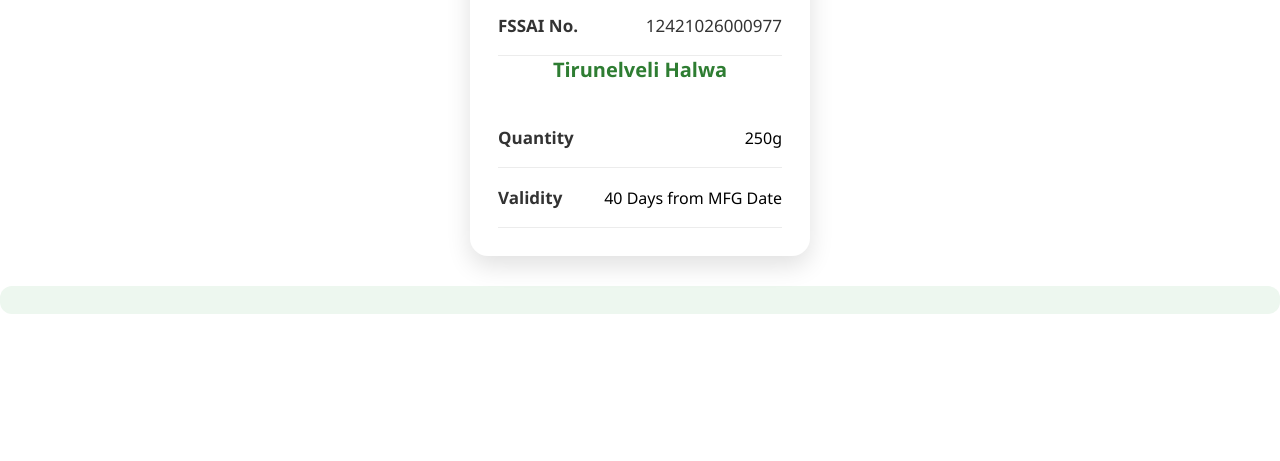
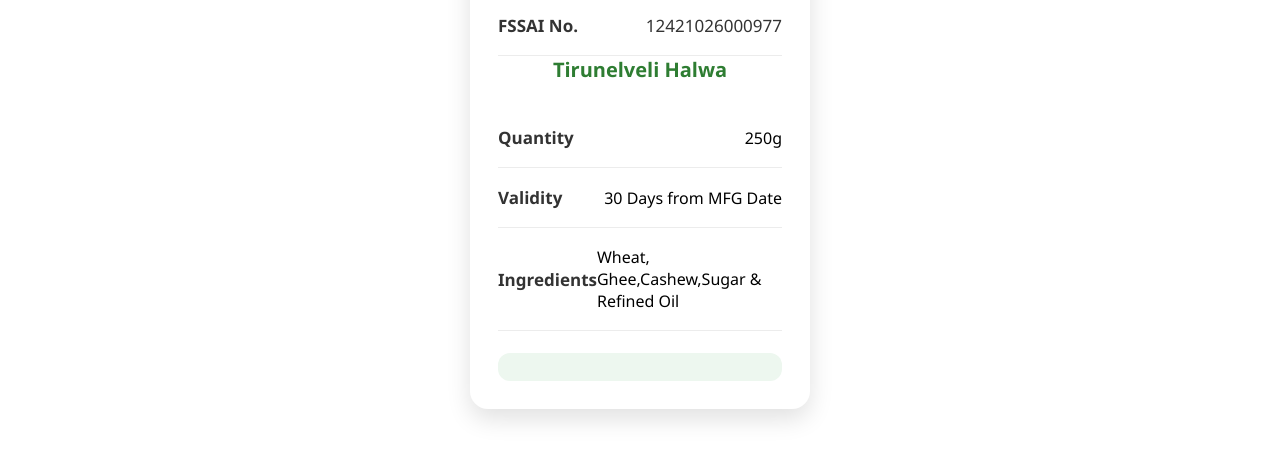
Before and after one commit to Printpark/Karupatti_Halwa, a plain HTML site: page index.html in a window 1280 px wide. Shown: the part 301-762 px from the top of the page. Drawn offline with Linux system fonts and the light colour scheme.

Commit message:
Add ingredients section to index.html
Added ingredients information to the product details.

```diff
--- a/index.html
+++ b/index.html
@@ -122,9 +122,12 @@
 
 <div class="row">
 <span class="label">Validity</span>
-<span>40 Days from MFG Date</span>
+<span>30 Days from MFG Date</span>
 </div>
 
+ <div class="row">
+  <span class="label"> Ingredients</span>
+  <span> Wheat, Ghee,Cashew,Sugar & Refined Oil</span>
 </div>
 
 <div class="price">
```
